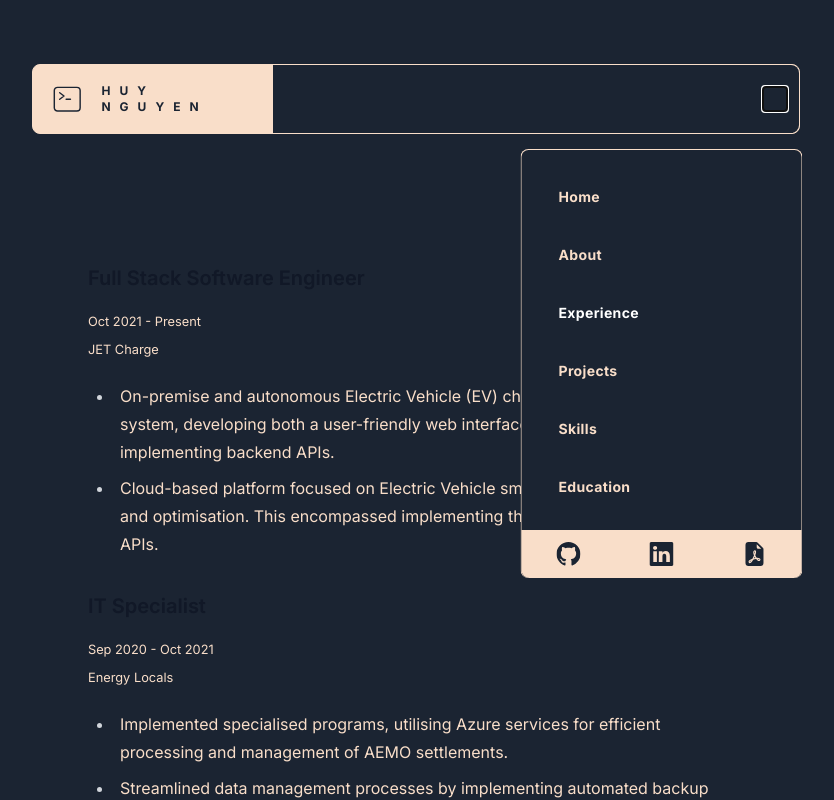
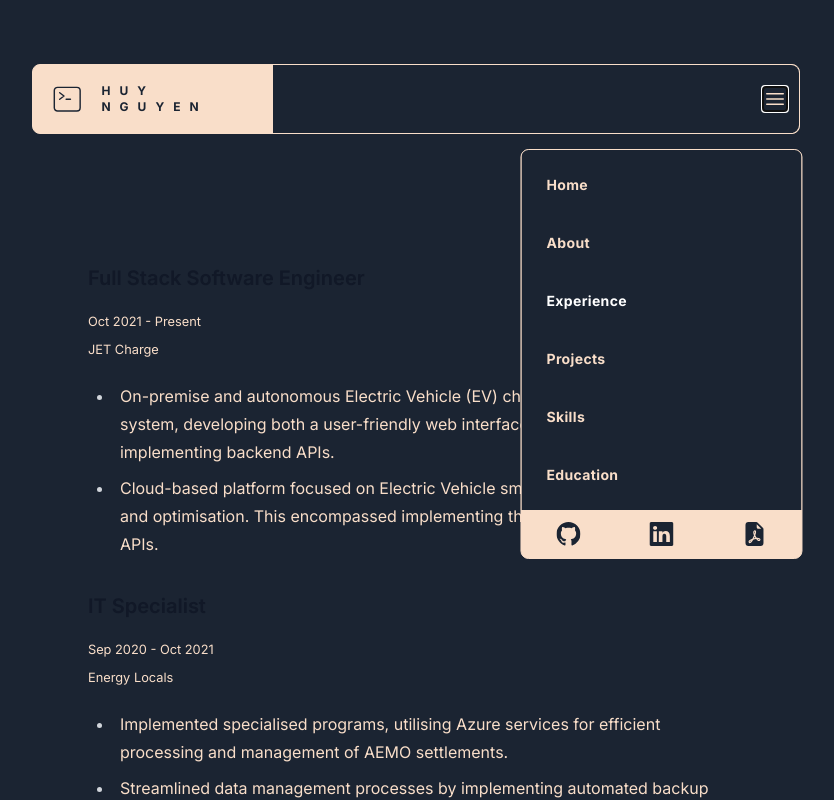
Before and after one commit to HuyNguyenAu/huynguyen-space, a Next.js app: page /experience in a window 1280 px wide. Both pictures are taken after a click on the button 999 px from the left and 99 px from the top of the page. Shown: the top 800 px of the page, without its empty margins (224-1058 px from the left). Built offline with nearby package versions, Linux system fonts and the light colour scheme.

Commit message:
Fixed spacing responsive.

```diff
--- a/app/components/navigation/Navigation.tsx
+++ b/app/components/navigation/Navigation.tsx
@@ -18,7 +18,7 @@ const Navigation = () => {
                     <p className="text-xs font-bold tracking-[0.75em] text-[#1B2432] max-[402px]:hidden">HUY NGUYEN</p>
                 </Link>
                 <div className="p-3 pl-10 grow flex flex gap-x-10 bg-[#1B2432] rounded-r-lg">
-                    <div className="grow flex flex gap-x-6 justify-center items-center max-[1280px]:hidden">
+                    <div className="grow flex flex gap-x-6 justify-center items-center max-[1295px]:hidden">
                         <NavigationLink text="Home" href="/" />
                         <NavigationLink text="About" href="/about" />
                         <NavigationLink text="Experience" href="/experience" />
@@ -26,7 +26,7 @@ const Navigation = () => {
                         <NavigationLink text="Skills" href="/skills" />
                         <NavigationLink text="Education" href="/education" />
                     </div>
-                    <div className="flex flex gap-x-2.5 items-center max-[1280px]:grow max-[1280px]:justify-end">
+                    <div className="flex flex gap-x-2.5 items-center max-[1295px]:grow max-[1295px]:justify-end">
                         <MobileMenu/>
                         <ExternalLink className="max-[1382px]:hidden" href="https://github.com/HuyNguyenAu">
                             <GithubIcon className="fill-[#F9DEC9]" />
--- a/app/components/navigation/mobile-menu/MobileMenu.tsx
+++ b/app/components/navigation/mobile-menu/MobileMenu.tsx
@@ -10,10 +10,10 @@ import { Fragment } from "react";
 
 export const MobileMenu = () => {
     return (
-        <Popover className="relative h-6 w-6">
+        <Popover className="relative h-6 w-6 min-[1382px]:hidden">
             <Popover.Button className="h-6 w-6 transition ease-in-out hover:-translate-y-1 hover:scale-105 duration-300">
-                <BarsThreeIcon className="min-[1280px]:hidden fill-[#F9DEC9]" />
-                <ThreeDotsIcon className="min-[1382px]:hidden max-[1280px]:hidden fill-[#F9DEC9]" />
+                <BarsThreeIcon className="min-[1295px]:hidden fill-[#F9DEC9]" />
+                <ThreeDotsIcon className="min-[1382px]:hidden max-[1295px]:hidden fill-[#F9DEC9]" />
             </Popover.Button>
             <Transition
                 as={Fragment}
@@ -24,16 +24,17 @@ export const MobileMenu = () => {
                 leaveFrom="opacity-100 translate-y-0"
                 leaveTo="opacity-0 translate-y-1"
             >
-                <Popover.Panel className="absolute bg-[#1B2432] border-[#F9DEC9] border border-b-0 rounded-lg mt-8 w-screen max-w-[282px] max-[1382px]:-translate-x-[86%] -translate-x-1/2 transform p-3 pb-14">
-                    <div className="overflow-hidden">
-                        <div className="flex flex-col gap-3 p-3">
-                            <Item text="Home" href="/" />
-                            <Item text="About" href="/about" />
-                            <Item text="Experience" href="/experience" />
-                            <Item text="Projects" href="/projects" />
-                            <Item text="Skills" href="/skills" />
-                            <Item text="Education" href="/education" />
-                            <div className="flex flex gap-x-6 items-center justify-around p-3 rounded-b-lg bg-[#F9DEC9] absolute bottom-0 left-0 right-0">
+                <Popover.Panel className="absolute mt-8 w-screen max-w-[282px] max-[1382px]:-translate-x-[86%] -translate-x-1/2 transform min-[1382px]:p-3">
+                    <div className="overflow-hidden border border-[#F9DEC9] bg-[#F9DEC9] rounded-lg">
+                        <div className="flex flex-col gap-3 bg-[#1B2432] max-[1295px]:p-3">
+                            <Item className="min-[1295px]:hidden" text="Home" href="/" />
+                            <Item className="min-[1295px]:hidden" text="About" href="/about" />
+                            <Item className="min-[1295px]:hidden" text="Experience" href="/experience" />
+                            <Item className="min-[1295px]:hidden" text="Projects" href="/projects" />
+                            <Item className="min-[1295px]:hidden" text="Skills" href="/skills" />
+                            <Item className="min-[1295px]:hidden" text="Education" href="/education" />
+                        </div>
+                        <div className="flex flex gap-x-6 items-center justify-around p-3">
                                 <ExternalLink className="" href="https://github.com/HuyNguyenAu">
                                     <GithubIcon className="fill-[#1B2432]" />
                                 </ExternalLink>
@@ -44,7 +45,6 @@ export const MobileMenu = () => {
                                     <PDFIcon className="fill-[#1B2432]" />
                                 </ExternalLink>
                             </div>
-                        </div>
                     </div>
                 </Popover.Panel>
             </Transition>
```
